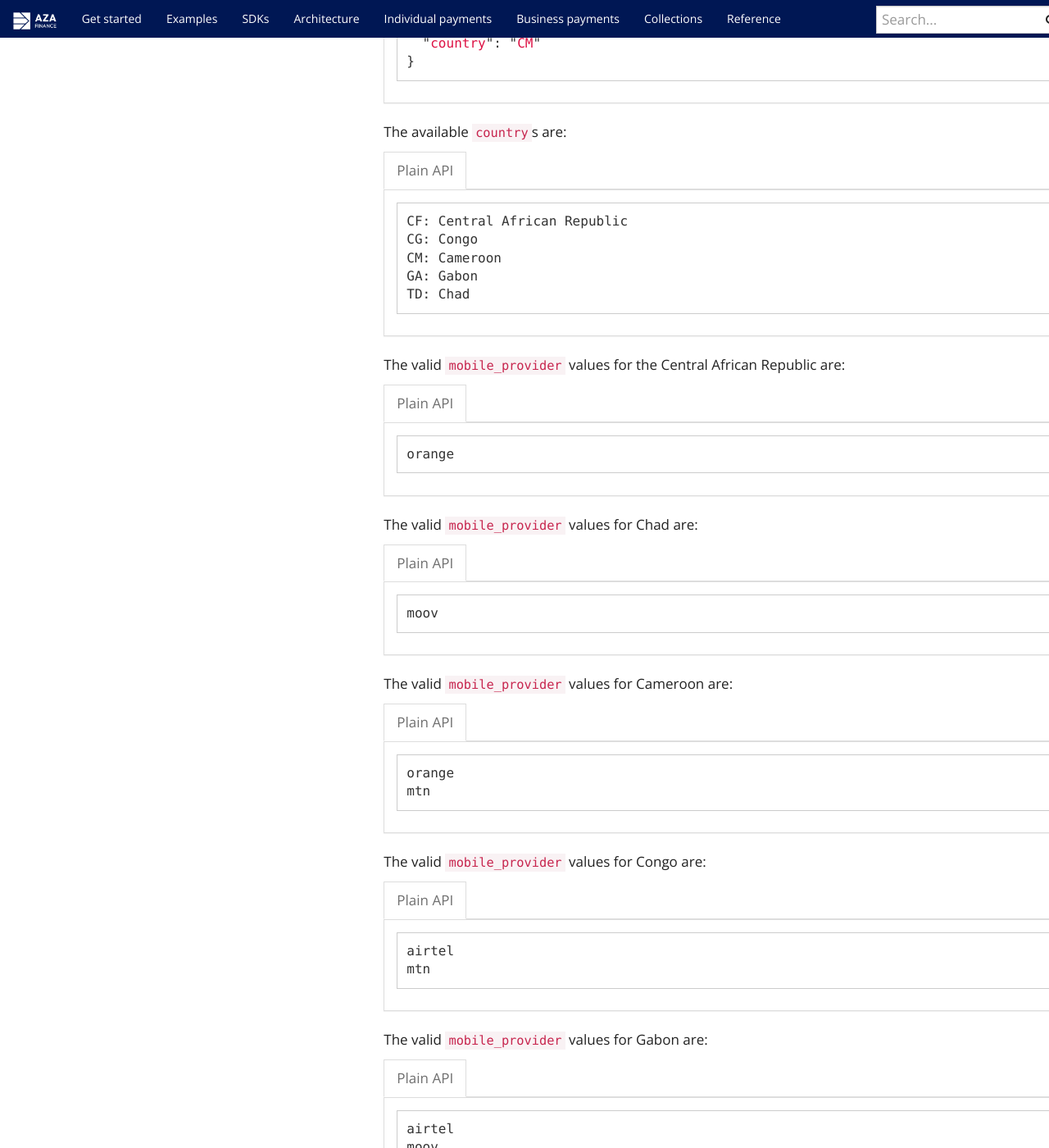
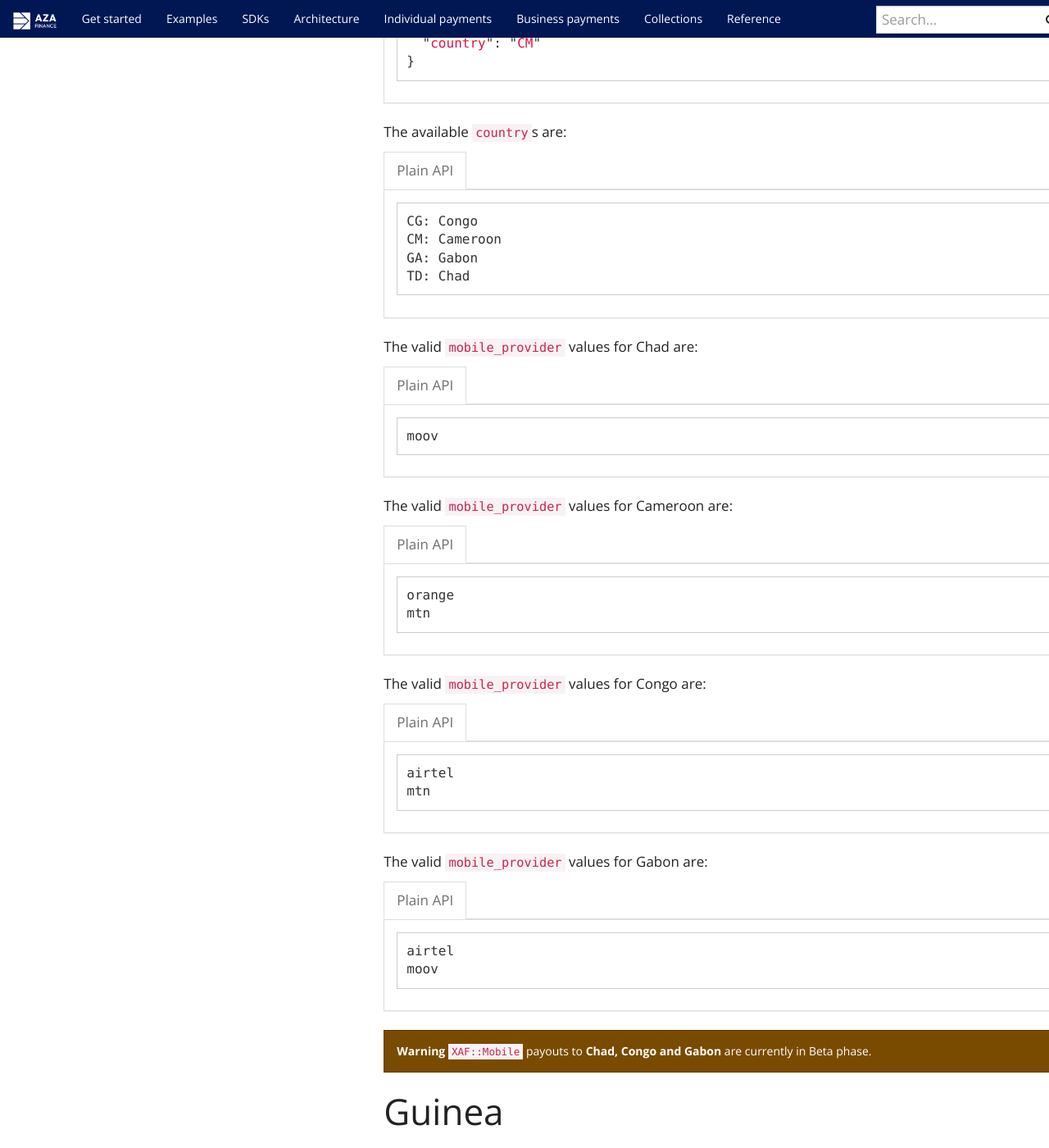
Before and after one commit to transferzero/api-documentation, a Jekyll site: the page built from _docs/individual-payments.md, in a window 1280 px wide and 1400 px high, scrolled down 17989 px. Shown: the whole window at 82% size. Built offline with Jekyll 4.4.1, drawn with Linux system fonts in a browser that asks for light colours; nearby versions of some CDN libraries; comment, search, counter and statistics services are not loaded; some of the changed text lies outside the part shown.

Commit message:
Remove CAR from XAF::Mobile available countries

````diff
--- a/_includes/corridors/xaf-mobile.md
+++ b/_includes/corridors/xaf-mobile.md
@@ -20,7 +20,6 @@ The available `country`s are:
 
 {% capture data-raw %}
 ```
-CF: Central African Republic
 CG: Congo
 CM: Cameroon
 GA: Gabon
@@ -29,16 +28,6 @@ TD: Chad
 {% endcapture %}
 
 {% include language-tabbar.html prefix="xaf-mobile-details" raw=data-raw %}
-
-The valid `mobile_provider` values for the Central African Republic are:
-
-{% capture data-raw %}
-```
-orange
-```
-{% endcapture %}
-
-{% include language-tabbar.html prefix="xaf-mobile-providers" raw=data-raw %}
 
 The valid `mobile_provider` values for Chad are:
 
@@ -84,5 +73,5 @@ moov
 {% include language-tabbar.html prefix="xaf-mobile-providers" raw=data-raw %}
 
 <div class="alert alert-warning" markdown="1">
-**Warning** `XAF::Mobile` payouts to **Central African Republic, Chad, Congo and Gabon** are currently in Beta phase.
+**Warning** `XAF::Mobile` payouts to **Chad, Congo and Gabon** are currently in Beta phase.
 </div>
````
Also changed, not shown: _docs/changelog.md (+1 -1 lines).
